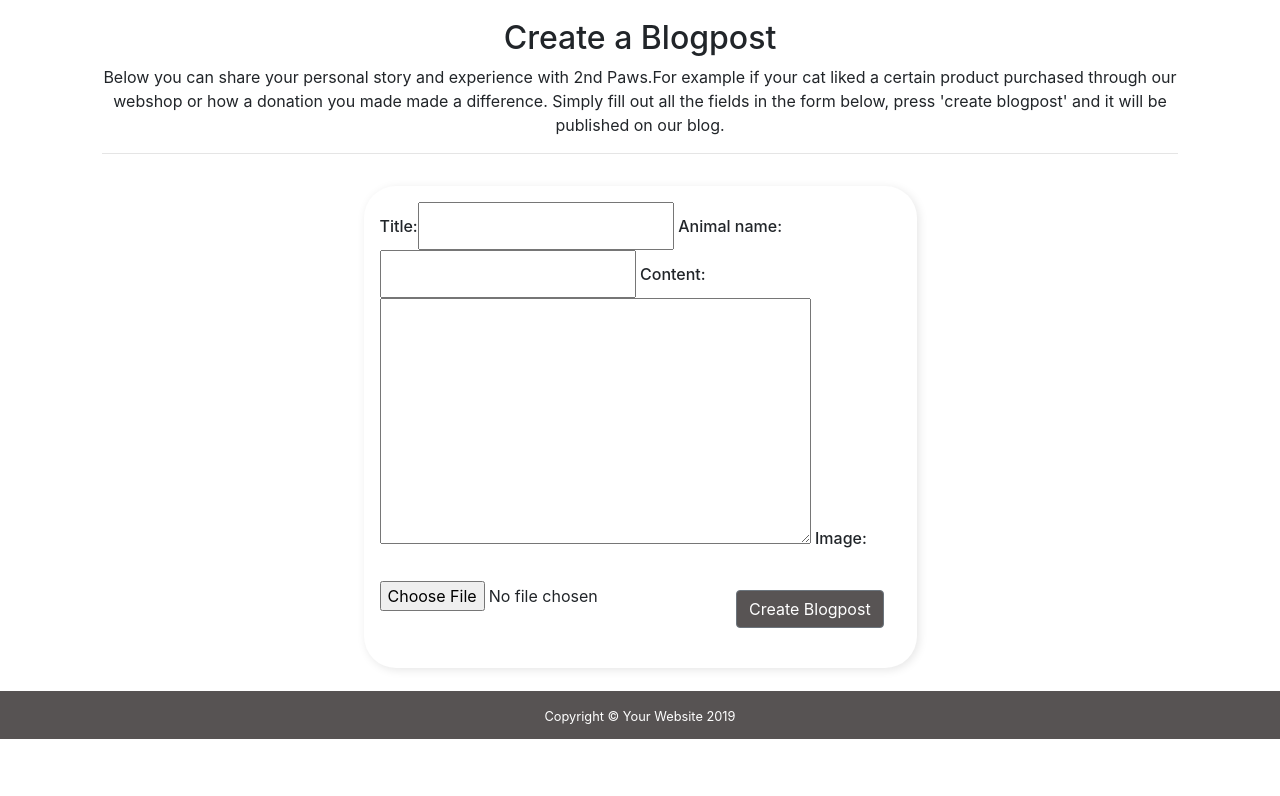
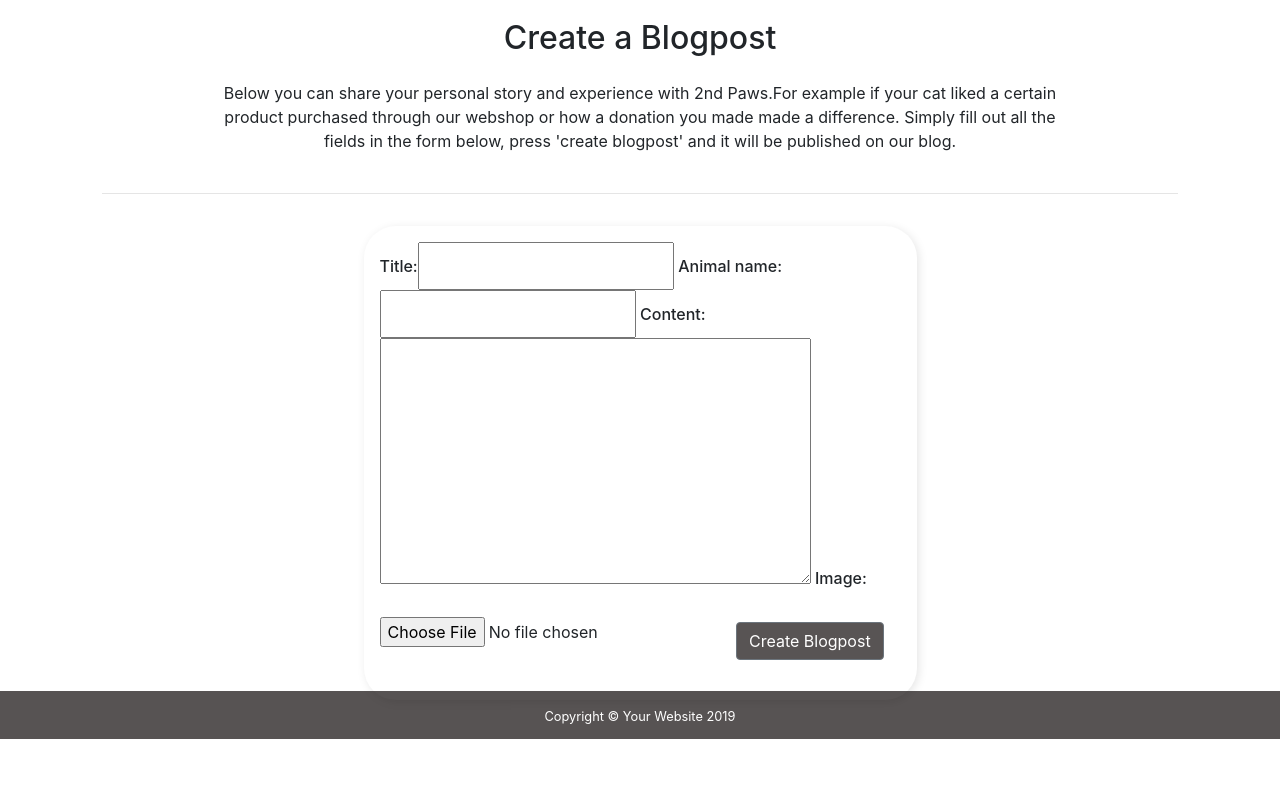
Before and after one commit to 3PU/2nd-paw, a Django app: page /blog/create_blogpost/ in a window 1280 px wide. Shown: the part 61-857 px from the top of the page. Before the commit the page ends 800 px from the top, so only its background shows below. Run offline with Django 3.2, Linux system fonts and the light colour scheme; the visitor is signed in with stand-in values (Sample User, id 1); some libraries are stand-ins or nearby versions.

Commit message:
Added styling to standard buttons and headlines. Added class and styling for donation page text container.

```diff
--- a/static/css/custom.css
+++ b/static/css/custom.css
@@ -9,7 +9,7 @@ html, body {
 
 .btn-secondary {
     background-color: #585454;
-    margin: 2em 0.5em 0.5em 0.5em;
+    margin: 1.5em 0.5em 0.5em 0.5em;
 }
 
 .card {
@@ -21,6 +21,11 @@ html, body {
     -webkit-box-shadow: 2px 2px 10px rgba(0, 0, 0, 0.1);
     -moz-box-shadow: 2px 2px 10px rgba(0, 0, 0, 0.1);
 }
+
+.standard-headline {
+    padding-top: 1em;
+}
+
 
 /* ----------------------------------------- NAVBAR */
 
@@ -147,6 +152,12 @@ html, body {
     font-size: 0.8em;
 }
 
+.donate-text-container {
+    margin: auto;
+    width: 80%;
+    padding: 1em 0.5em 0.5em 0.5em;
+}
+
 
 /* ----------------------------------------- SHOPPING CART & CHECKOUT */
 
@@ -196,6 +207,7 @@ html, body {
     background-color: rgba(17, 11, 11, 0.7);
     height: 3em;
     bottom: 0;
+    left: 0;
     width: 100%;
 }
 
```
